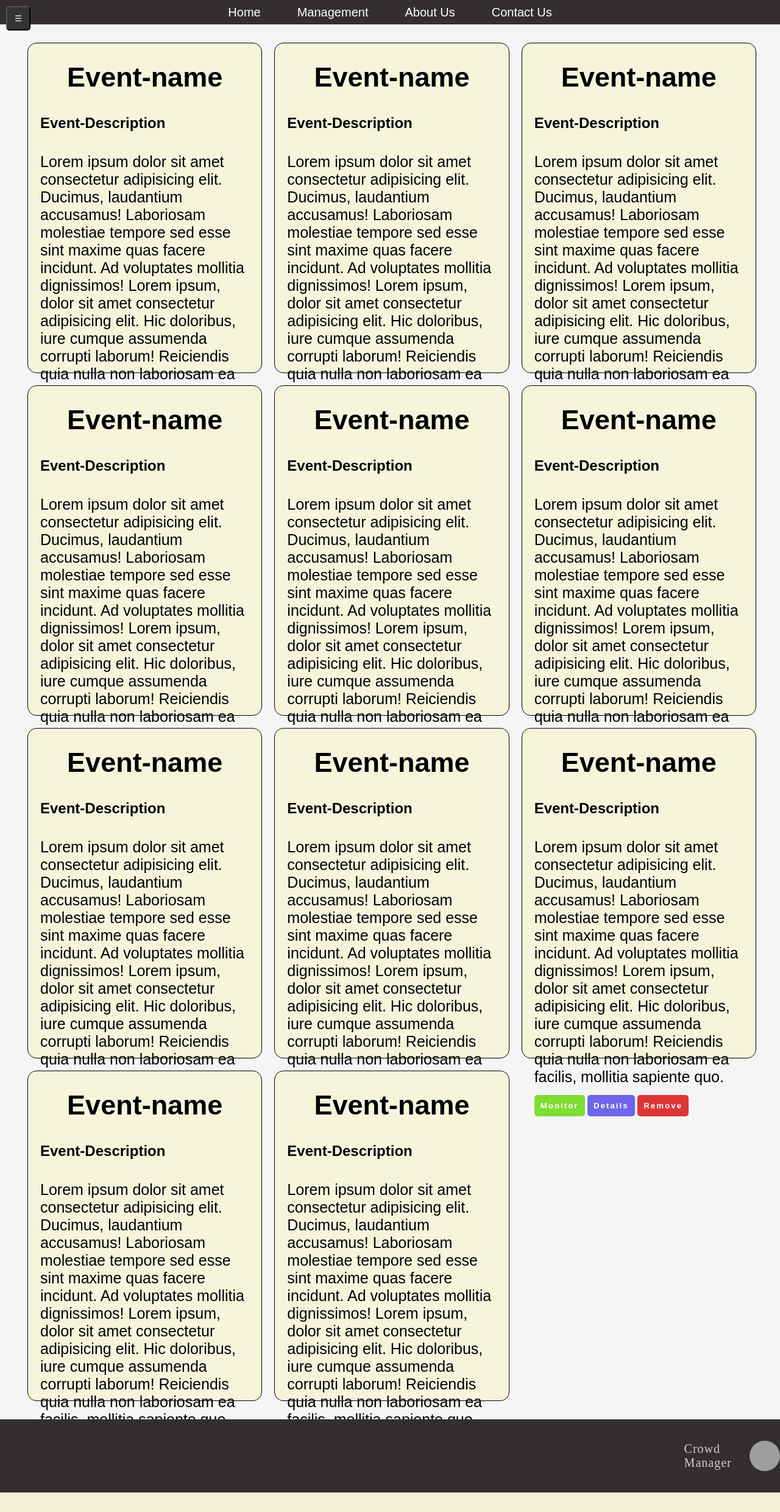
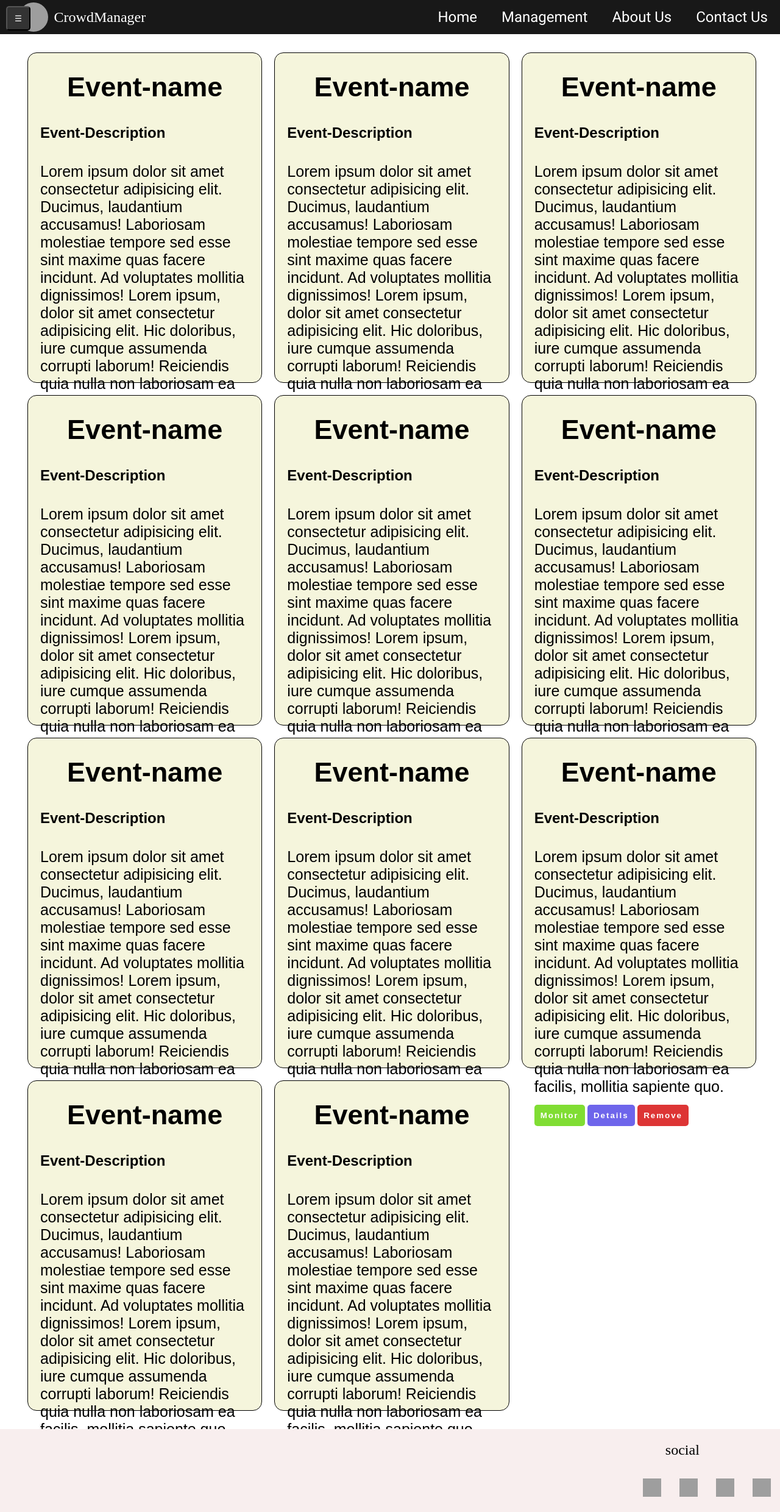
Before and after one commit to yagna1229/MafiaCoders, a Django app: page /event/ in a window 1280 px wide. Shown: the whole page at 61% size. Before the commit the page ends 2448 px from the top, so only its background shows below. Run offline with Django 5.2, Linux system fonts and the light colour scheme; grey boxes are pictures that could not be loaded.

Commit message:
Change in header and footer and monitor page added here

```diff
--- /dev/null
+++ b/static/style/scriptnew.css
@@ -0,0 +1,114 @@
+@import url('https://fonts.googleapis.com/css2?family=Roboto:ital,wght@0,100..900;1,100..900&display=swap');
+
+* {
+    padding: 0;
+    margin: 0;
+}
+
+body {
+    position: absolute;
+    /* background-color: whitesmoke; */
+    /* background-color: rgb(65, 63, 63); */
+    /* background-color: rgba(0, 0, 0, 0.855); */
+}
+
+header {
+    display: flex;
+    width: 100vw;
+    height: 7vh;
+    background-color: rgba(0, 0, 0, 0.905);
+    justify-content: space-between;
+}
+
+nav {
+    height: 7vh;
+
+    /* padding: auto; */
+    /* background-color: black; */
+    /* border: 2px solid black; */
+    display: flex;
+    align-items: center;
+    justify-content: center;
+    position: relative;
+
+}
+
+.a {
+    margin: 0% 20px;
+    color: white;
+    text-decoration: none;
+    font-size: 1.5em;
+    border: none;
+    font-family: 'Roboto', sans-serif;
+}
+
+.a:hover {
+    font-weight: 500;
+    /* padding: 5px; */
+    font-size: 1.8em;
+    letter-spacing: 1%;
+    border-radius: 5px;
+    background-color: rgb(214, 205, 205);
+    padding: 0.2%;
+    color: rgb(60, 55, 55);
+}
+
+footer {
+    height: 17vh;
+    width: 100%;
+    background-color: rgb(248, 238, 238);
+    position: relative;
+    bottom:0%;
+    /* display: flex; */
+    display: grid;
+    align-content: center;
+    /* align-items: center; */
+    /* justify-content: center; */
+    grid-template-rows: 1fr 1fr;
+
+    z-index: 1;
+}
+
+.logo {
+    margin: 5px;
+    height: 48px;
+    width: 48px;
+    border-radius: 50%;
+    margin-right: 10px;
+
+    /* border-radius: 50%;
+    margin-right: 2px; */
+}
+
+.pname {
+    display: inline-block;
+    /* margin-right: 15px; */
+    color: white;
+    letter-spacing: 1%;
+    font-size: 1.5em;
+}
+
+.foot {
+    display: flex;
+    align-items: center;
+    margin-left: 2%;
+}
+
+.symbol {
+    margin: 0.2% 15px;
+    /* background-color: white; */
+}
+.social{
+    color: black;
+    margin-left: 85.3%;
+    display: flex;
+    align-items: center;
+    font-size: 1.5em;
+
+}
+.icons{
+    display: flex;
+    align-items: center;
+    justify-content: flex-end;
+    margin-bottom:1%;
+}
--- a/templates/layout.html
+++ b/templates/layout.html
@@ -6,18 +6,15 @@
     <meta name="viewport" content="width=device-width, initial-scale=1.0">
    <title> {% block title %}{% endblock title %}</title>
    {% comment %} <link rel="shortcut icon" href="assets/favicon.ico" type="image/x-icon" /> {% endcomment %}
-   <link rel="stylesheet" href="{% static 'style/script.css'%}">
+   <link rel="stylesheet" href="{% static 'style/scriptnew.css'%}">
    {% block style %}
    {% endblock style %}
 </head>
 <body>
-    <header>
+    {% comment %} <header>
         <nav>
             <ul>
-                {% comment %} <li><a href="">Home</a></li>
-                <li><a href="{% url "events" %}">EventsPortal</a></li>
-                <li><a href="">About US</a></li>
-                <li><a href="">Contact US</a></li> {% endcomment %}
+
 
 
                     <li><a href="{% url 'home'%}" class="home a">Home</a></li>
@@ -27,7 +24,24 @@
             </ul>
 
         </nav>
+    </header> {% endcomment %}
+    <header>
+        <div class="foot">
+            <img class="logo" src="TATTOO (1).png" alt="Error" height="" width="">
+            <div class="pname">CrowdManager</div>
+        </div>
+        <nav>
+            <a href="{% url 'home'%}" class="home a">Home</a>
+            <a href="{% url 'events'%}" class="management a">Management</a>
+            <a href="{% url 'aboutus'%}" class="aboutus a">About Us</a>
+            <a href="{% url 'contact'%}" class="contectus a">Contact Us</a>
+            <!-- <button class="a">button</button> -->
+        </nav>
+
     </header>
+
+
+
 
 
 
@@ -36,13 +50,31 @@
 
 
     {% endblock content %}
-    <footer>
+
+    {% comment %} <footer>
         <div class="foot">
 
             <p>Crowd Manager</p>
             <img src="image.jpg" alt="image" height="50px" width="50px" >
          </div>
-     </footer>
+     </footer> {% endcomment %}
+
+     {% comment %} new footer 5 feb {% endcomment %}
+     <footer>
+        <div class="social">social</div>
+        <div class="icons">
+        <img class="symbol youtube"
+            src="icons8-youtube-50.png" alt="YouTube" border="0"
+            height="30px" width="30x">
+        <!-- <img class="symbol youtube" src="Free download _ HD PNG youtube logo png - Image ID 474247 _.jpeg" alt=""  height="70px" width="70px"> -->
+        <img class="symbol Instagram" src="icons8-instagram-64.png"
+            alt="" height="30px" width="30px">
+            <img class="symbol whatsapp" src="icons8-whatsapp-50.png" alt="" height="30px" width="30px">
+        <img class="symbol github" src="github.png" alt="" height="30px" width="30px">
+    </div>
+
+
+    </footer>
 {% block script %}{% endblock script %}
 </body>
 </html>
```
Also changed, not shown: base/templates/base/home.html (+15 -0 lines), static/style/monitor.css (added, +73 -0 lines).
